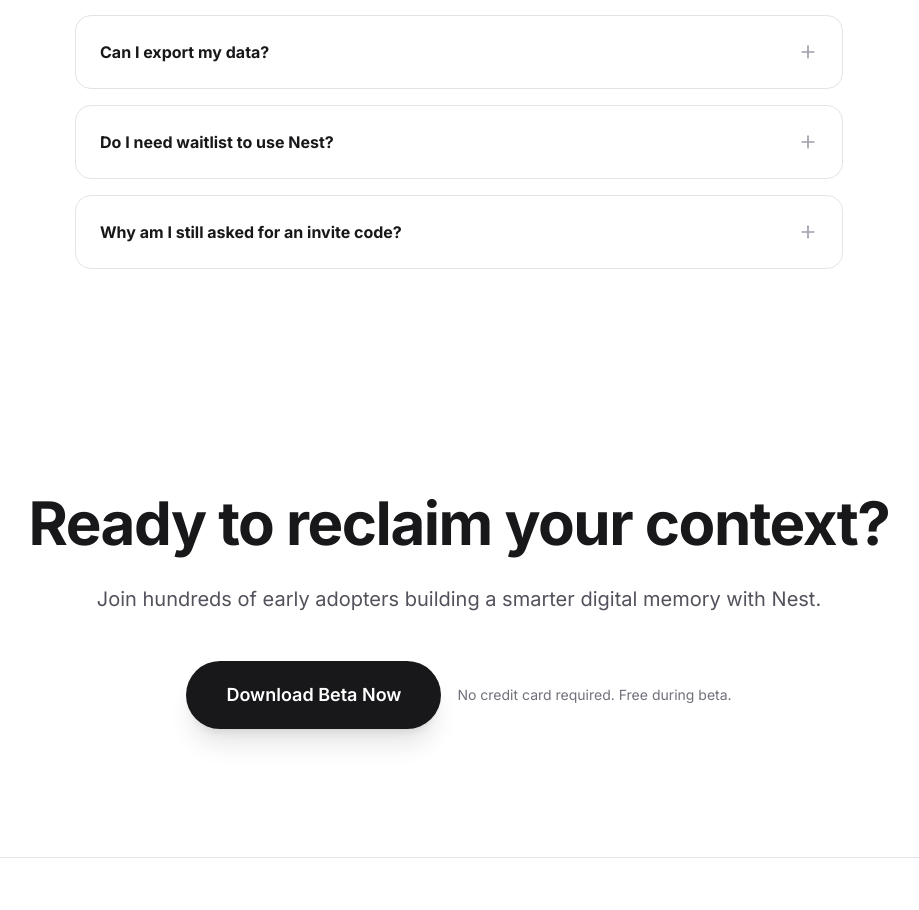
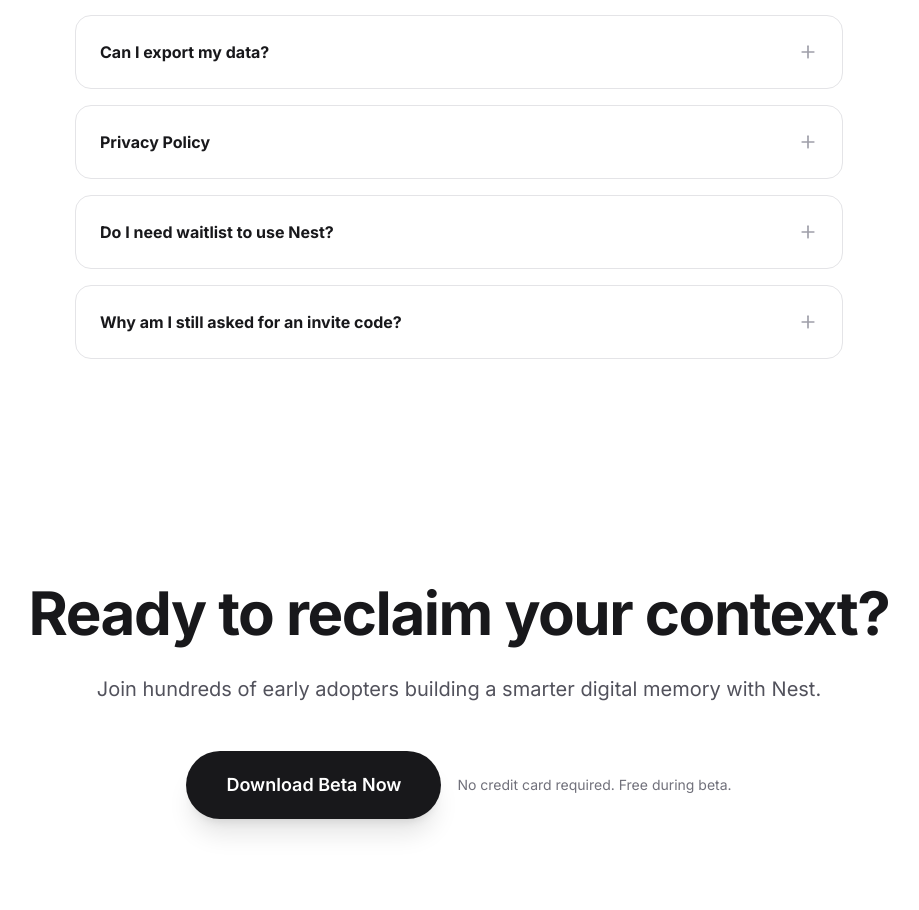
Before and after one commit to allensucre/Nest-Website-aistudio-, a React (Vite) app: page / in a window 1280 px wide. Shown: the part 6300-7210 px from the top of the page, without its empty margins (181-1100 px from the left). Built offline with nearby package versions, Linux system fonts and the light colour scheme; no server answers.

Commit message:
website: add privacy policy faq copy

```diff
--- a/src/App.tsx
+++ b/src/App.tsx
@@ -987,6 +987,10 @@
       a: "Yes! You can export your entire archive as a structured JSON file or a readable Markdown document at any time from the settings menu."
     },
     {
+      q: "Privacy Policy",
+      a: "Nest processes AI input only when the user explicitly triggers AI features. Before first AI use, Nest shows a prominent disclosure and asks for explicit consent. Data sent for AI may include user prompt/message and selected page content from saved sources. Nest stores local product data in browser local storage. Nest may send minimal usage analytics events. Users can revoke AI consent in product settings/options."
+    },
+    {
       q: "Do I need waitlist to use Nest?",
       a: "No. Waitlist is optional. Public beta access is open in the latest package."
     },
```
